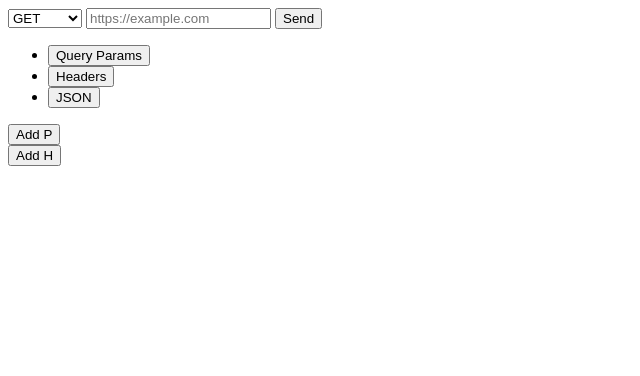
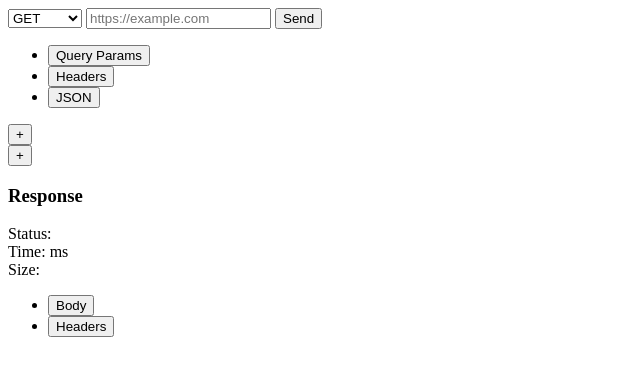
Before and after one commit to LionyxML/r-post, a website: page index.html in a window 1280 px wide. Shown: the whole page, without its empty margins (0-640 px from the left). Drawn offline with Linux system fonts and the light colour scheme.

Commit message:
Added Response section.

```diff
--- a/index.html
+++ b/index.html
@@ -38,24 +38,57 @@
       </ul>
 
       <div class="tab-content p-3 border-top-0 border">
-        <div class="tab-pane fade show active" id="query-params"
-          role="tabpanel" aria-labelledby="query-params-tab">
-        <div data-query-params></div>
-        <button data-add-query-param-btn class="mt-2 btn btn-outline-success">Add P</button>
+        <div class="tab-pane fade show active" id="query-params" role="tabpanel" aria-labelledby="query-params-tab">
+          <div data-query-params></div>
+          <button data-add-query-param-btn class="mt-2 btn btn-outline-success">+</button>
         </div>
 
-        <div class="tab-pane fade" id="request-headers"
-          role="tabpanel" aria-labelledby="request-headers-tab">
-        <div data-request-headers></div>
-        <button data-add-request-header-btn class="mt-2 btn btn-outline-success">Add H</button>
+        <div class="tab-pane fade" id="request-headers" role="tabpanel" aria-labelledby="request-headers-tab">
+          <div data-request-headers></div>
+          <button data-add-request-header-btn class="mt-2 btn btn-outline-success">+</button>
         </div>
 
-        <div class="tab-pane fade" id="json"
-          role="tabpanel" aria-labelledby="json-tab">
-        <div data-json-request-body class="overflow-auto" style="max-height: 200px;"></div>
+        <div class="tab-pane fade" id="json" role="tabpanel" aria-labelledby="json-tab">
+          <div data-json-request-body class="overflow-auto" style="max-height: 200px;"></div>
+        </div>
       </div>
+    </form>
+
+    <div class="mt-5 d-none" data-response-selection>
+      <h3>Response</h3>
+      <div class="d-flex my-2">
+        <div class="me-3">
+          Status: <span data-status></span>
+        </div>
+        <div class="me-3">
+          Time: <span data-time></span>ms
+        </div>
+        <div class="me-3">
+          Size: <span data-size></span>
+        </div>
+      </div>
+
+      <ul class="nav nav-tabs" role="tablist">
+        <li class="nav-item" role="presentation">
+          <button class="nav-link active" id="body-tab" data-bs-toggle="tab" data-bs-target="#body" type="button" role="tab" aria-controls="body" aria-selected="true">Body</button>
+        </li>
+        <li class="nav-item" role="presentation">
+          <button class="nav-link" id="response-headers-tab" data-bs-toggle="tab" data-bs-target="#response-headers" type="button" role="tab" aria-controls="response-headers" aria-selected="false">Headers</button>
+        </li>
+      </ul>
+
+      <div class="tab-content p-3 border-top-0 border">
+        <div class="tab-pane fade show active" id="body" role="tabpanel" aria-labelledby="body-tab">
+          <div data-json-response-body class="overflow-auto" style="max-height: 200px;"></div>
+        </div>
+
+        <div class="tab-pane fade" id="response-headers" role="tabpanel" aria-labelledby="response-headers-tab">
+          <div style="display: grid; grid-template-columns: auto 1fr; gap: 0.5rem 2rem;" data-response-headers></div>
+        </div>
+      </div>
+
+
     </div>
-    </form>
   </div>
 
 
@@ -63,7 +96,7 @@
     <div class="input-group my-2" data-key-value-pair>
       <input type="text" data-key class="form-control" placeholder="Key" />
       <input type="text" data-value class="form-control" placeholder="Value" />
-      <button type="button" data-remove-btn class="btn btn-outline-danger">Remove</button>
+      <button type="button" data-remove-btn class="btn btn-outline-danger">&times</button>
     </div>
   </template>
 
```
